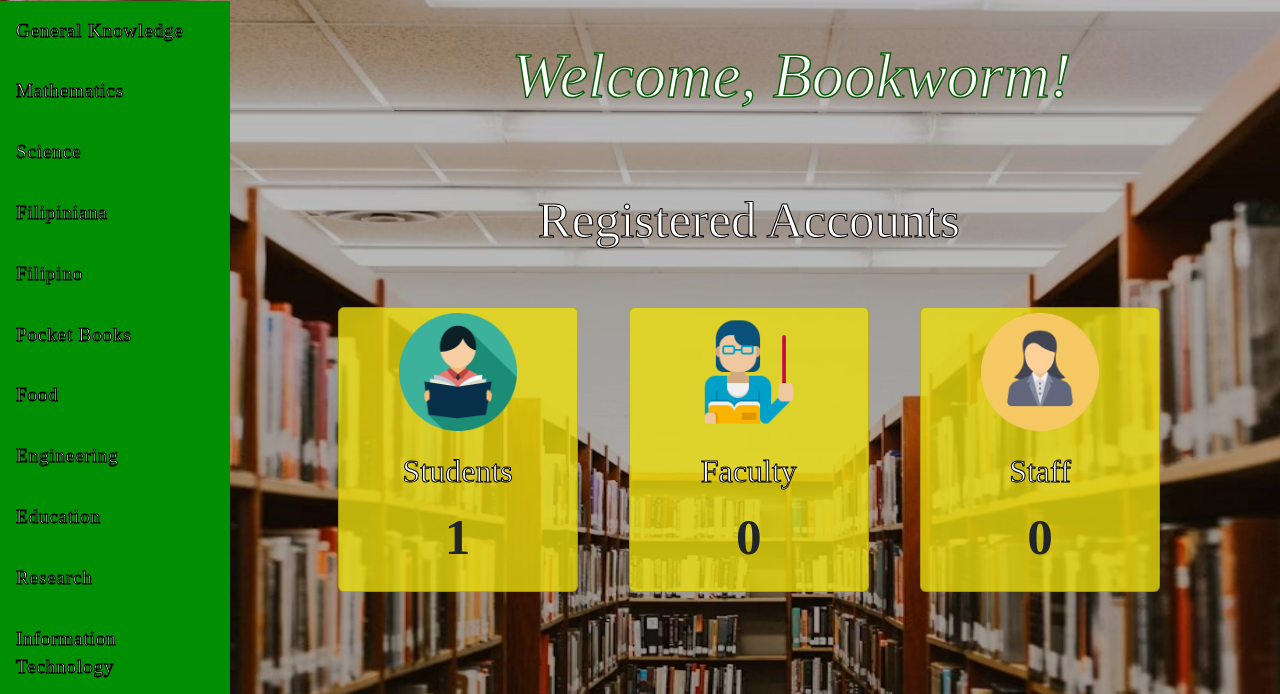
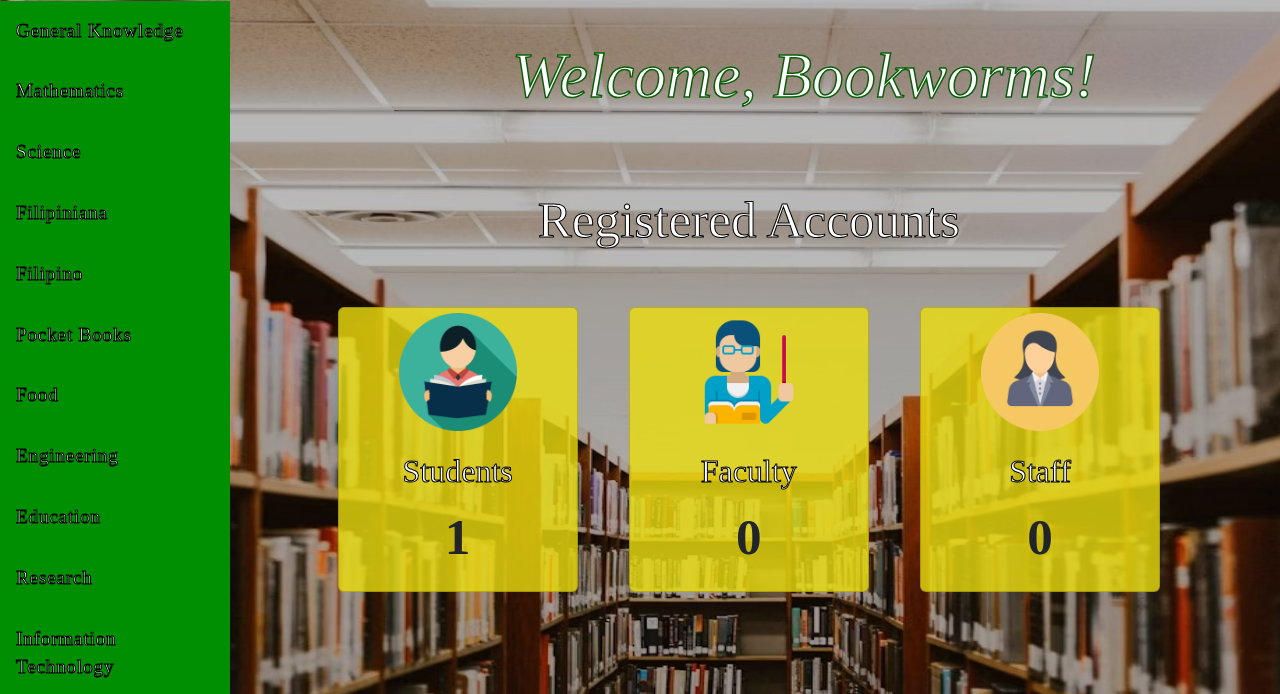
Before and after one commit to jinet-custodio/LibrarySystem, a PHP site: page /Pages/home.php in a window 1280 px wide. Shown: the part 106-800 px from the top of the page. Run offline with PHP 8.4, Linux system fonts and the light colour scheme; data comes from the database, SQL or seed files in the repository; some libraries are stand-ins or nearby versions.

Commit message:
git commit

```diff
--- a/Pages/home.php
+++ b/Pages/home.php
@@ -48,7 +48,7 @@ session_start();
                 foreach ($result as $category) {
                     //add userid get variable to the href using & (example href="../index.php?category=<?= $category['abbrev']?greaterthan & userID =<?= $userID ? =greaterthan)
             ?>
-            <a href="booklist.php?category=<?= $category['abbrev'] ?>" type="button"><?= $category['name'] ?> </a>
+                    <a href="booklist.php?category=<?= $category['abbrev'] ?>" type="button"><?= $category['name'] ?> </a>
             <?php
                 }
             } else {
@@ -57,7 +57,7 @@ session_start();
             ?>
         </div>
 
-        <h1>Welcome, Bookworm!</h1>
+        <h1>Welcome, Bookworms!</h1>
 
         <div class="count-container">
             <h3>Registered Accounts</h3>
```
